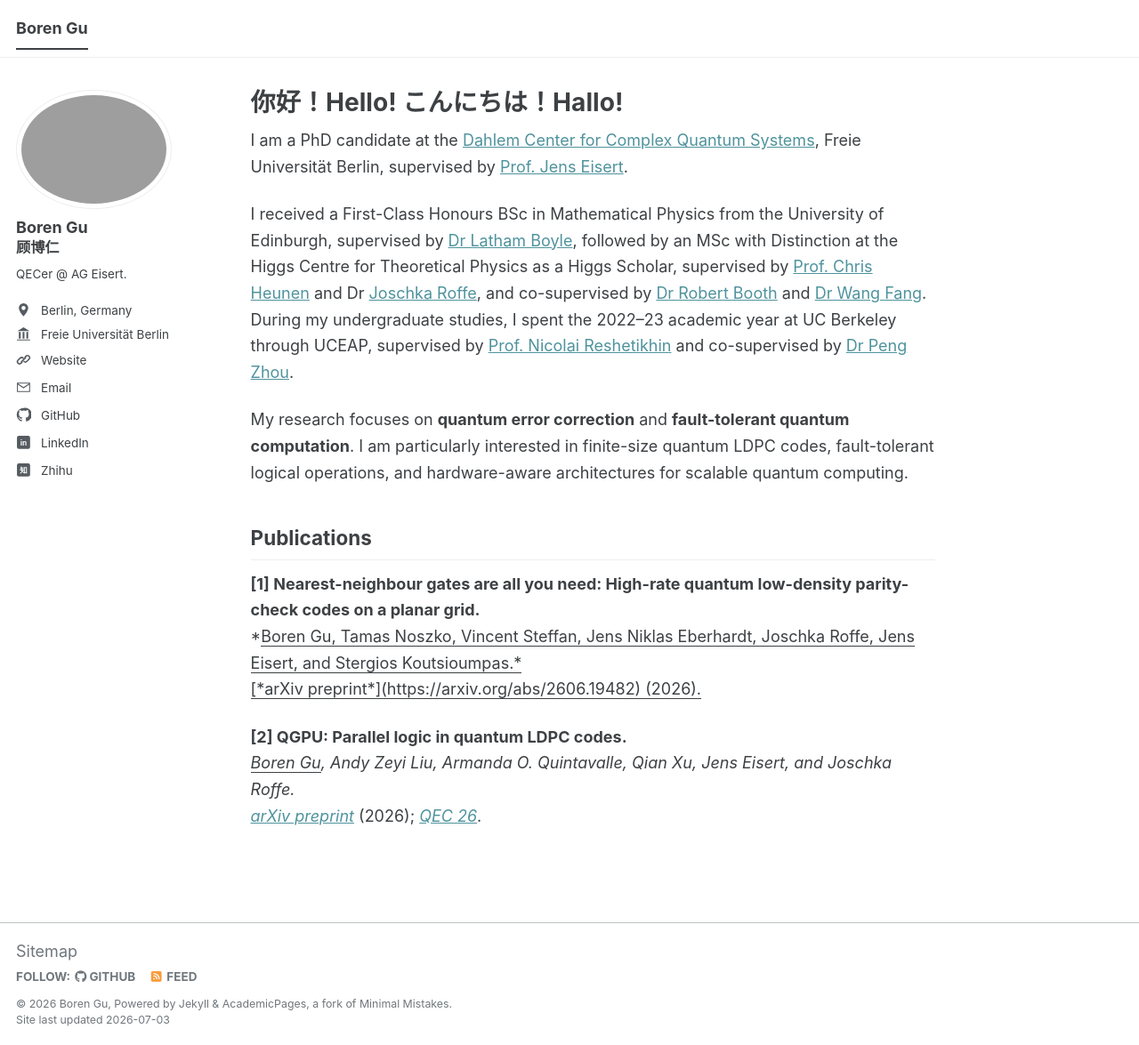
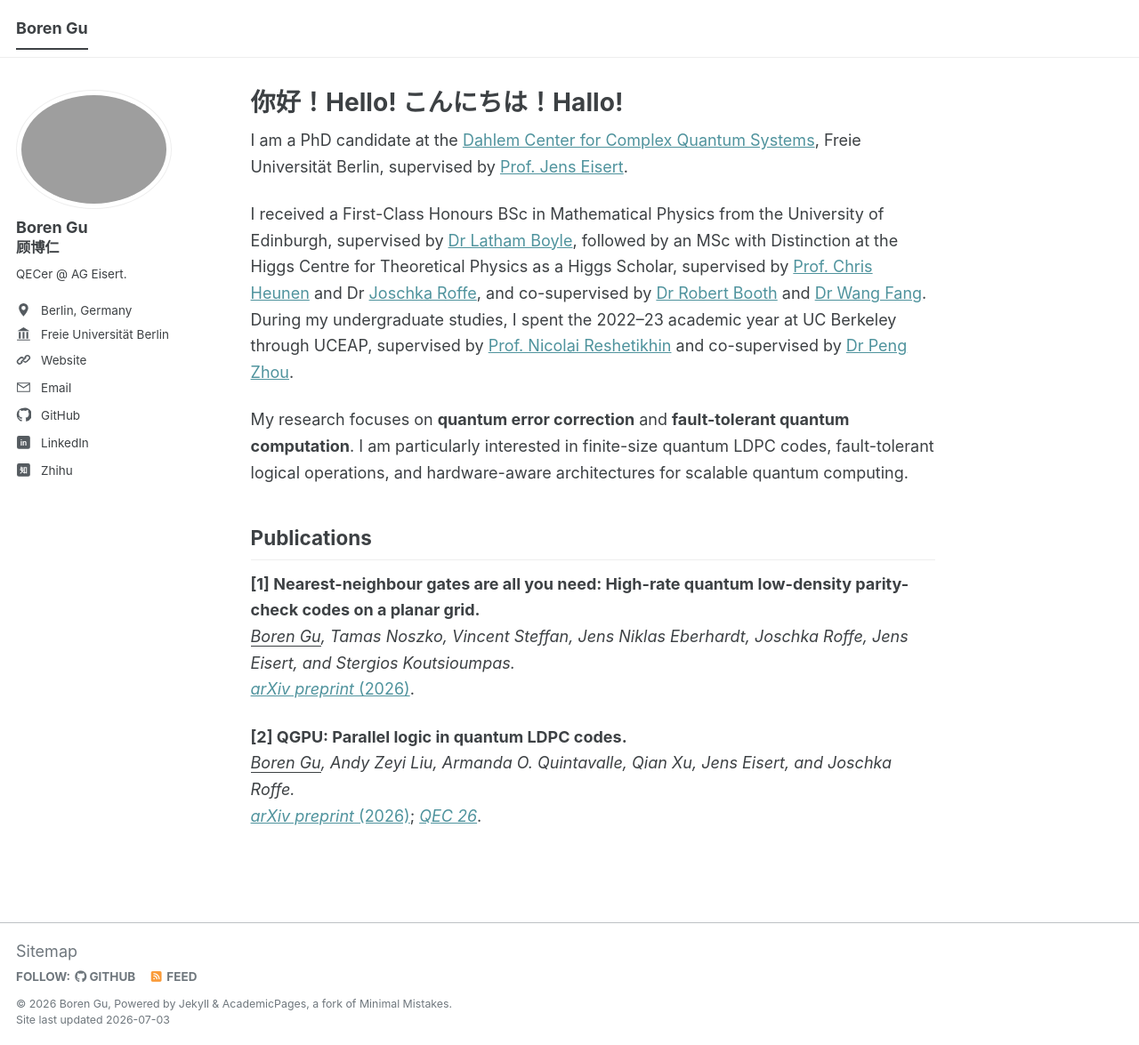
Before and after one commit to BorenGu/borengu_com, a Jekyll site: the page built from _pages/about.md, in a window 1280 px wide and 1175 px high. Shown: the whole window at 89% size. Built offline with Jekyll 4.4.1, drawn with Linux system fonts in a browser that asks for light colours; a script bundle is joined from its source files by our own code; library files that are not in the unit come from our copies.

Commit message:
Fix formatting of publication entries in about.md

```diff
--- a/_pages/about.md
+++ b/_pages/about.md
@@ -17,9 +17,9 @@ My research focuses on **quantum error correction** and **fault-tolerant quantum
 ## Publications
 
 **[1] Nearest-neighbour gates are all you need: High-rate quantum low-density parity-check codes on a planar grid.**<br>
-*<u>Boren Gu<u>, Tamas Noszko, Vincent Steffan, Jens Niklas Eberhardt, Joschka Roffe, Jens Eisert, and Stergios Koutsioumpas.* <br>
-[*arXiv preprint*](https://arxiv.org/abs/2606.19482) (2026).
+*<u>Boren Gu</u>, Tamas Noszko, Vincent Steffan, Jens Niklas Eberhardt, Joschka Roffe, Jens Eisert, and Stergios Koutsioumpas.* <br>
+[*arXiv preprint* (2026)](https://arxiv.org/abs/2606.19482).
 
 **[2] QGPU: Parallel logic in quantum LDPC codes.**<br>
 *<u>Boren Gu</u>, Andy Zeyi Liu, Armanda O. Quintavalle, Qian Xu, Jens Eisert, and Joschka Roffe.* <br>
-[*arXiv preprint*](https://arxiv.org/abs/2603.05398) (2026); [*QEC 26*](https://qec-conference.org/2026/schedule/).
+[*arXiv preprint* (2026)](https://arxiv.org/abs/2603.05398); [*QEC 26*](https://qec-conference.org/2026/schedule/).
```
